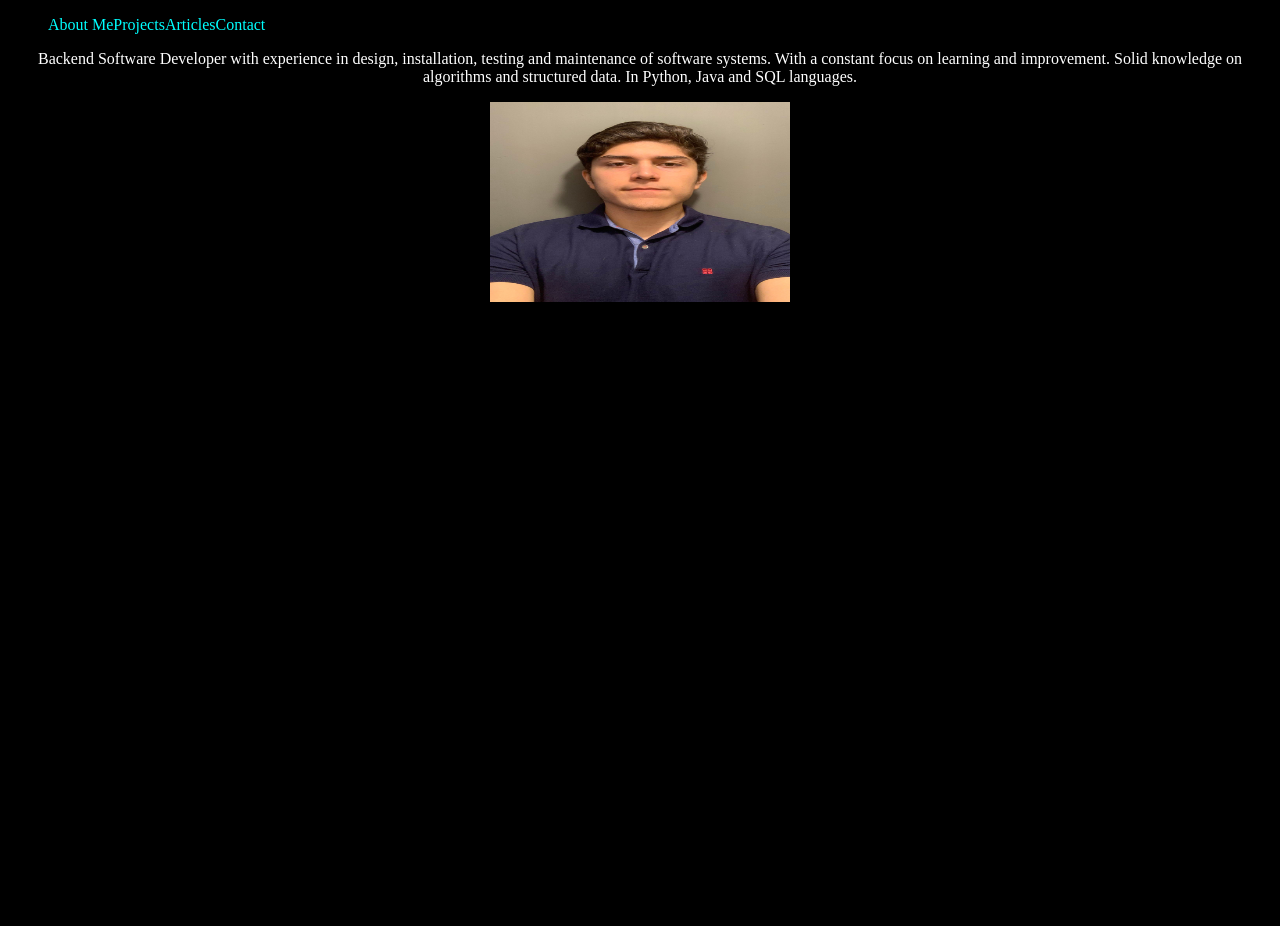
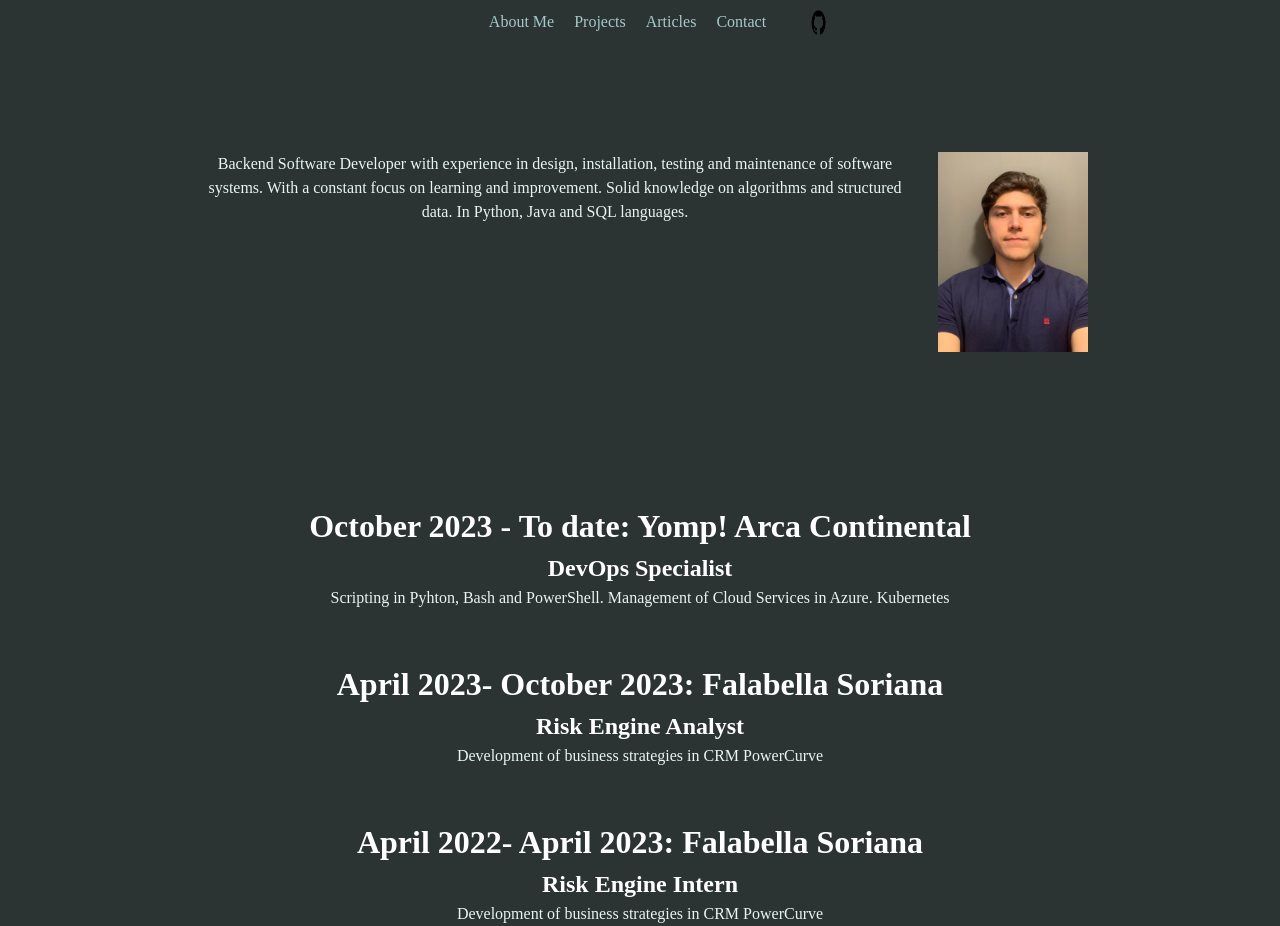
Before and after one commit to jorgehg/web-portfolio, a website built with Vite: page index.html in a window 1280 px wide. Before the commit the page ends 800 px from the top, so only its background shows below. Built offline with nearby package versions, Linux system fonts and the light colour scheme.

Commit message:
New Color Palette. Added info to work-experience. Presentation-card centered. Added github button

```diff
--- a/index.html
+++ b/index.html
@@ -16,18 +16,39 @@
         <li>Projects</li>
         <li>Articles</li>
         <li>Contact</li>
+        <li><a href="https://github.com/jorgehg"><img src="github-logo.png" width="25" height="25"/></a></li>
       </ul>
     </nav>
 
-    <p>
-      Backend Software Developer with experience in design, installation, testing and maintenance of
-      software systems. With a constant focus on learning and improvement.
-      Solid knowledge on algorithms and structured data. In Python, Java and SQL languages.
-    </p>
+    <div class="presentation-card">
+      <p>
+        Backend Software Developer with experience in design, installation, testing and maintenance of
+        software systems. With a constant focus on learning and improvement.
+        Solid knowledge on algorithms and structured data. In Python, Java and SQL languages.
+      </p>
 
-    <img src="public/profile.jpg" alt="Este soy yo" width="300" height="200">
+      <img src="profile.jpg" alt="Este soy yo" width="300" height="200">
+    </div>
+
+    <div class="work-experience">
+      <h1>October 2023 - To date: Yomp! Arca Continental</h1>
+      <h2>DevOps Specialist</h2>
+      <p>Scripting in Pyhton, Bash and PowerShell.
+        Management of Cloud Services in Azure.
+        Kubernetes
+      </p>
+
+      <h1>April 2023- October 2023: Falabella Soriana</h1>
+      <h2>Risk Engine Analyst</h2>
+      <p>Development of business strategies in CRM PowerCurve</p>
+
+      <h1>April 2022- April 2023: Falabella Soriana</h1>
+      <h2>Risk Engine Intern</h2>
+      <p>Development of business strategies in CRM PowerCurve</p>
+    </div>
 
   </div>
 
+  <script type="module" src="./src/main.js"></script>
 </body>
 </html>
--- /dev/null
+++ b/src/main.js
@@ -0,0 +1 @@
+import '../styles/style.css'
--- a/style.css
+++ /dev/null
@@ -1,25 +0,0 @@
-body{
-  background-color: black;
-}
-
-.main{
-text-align: center;
-}
-
-/* .navigation-bar{
-}
- */
-
-ul{
-  color: aqua;
-  list-style: none;
-  display: flex;
-}
-
-ul li {
-  display:inline-block
-}
-
-p{
-  color: white;
-}
--- /dev/null
+++ b/styles/style.css
@@ -0,0 +1,47 @@
+*{
+  margin: 0;
+  line-height: 1.5;
+}
+
+body{
+  background-color: #2C3333;
+}
+
+.main{
+text-align: center;
+}
+
+.work-experience{
+  padding-top: 100px;
+  color: white;
+}
+
+ul{
+  color: #A5C9CA;
+  list-style: none;
+  display: flex;
+  justify-content: center;
+}
+
+.presentation-card{
+  display: flex;
+  padding-top: 100px;
+  width: 70vw;
+  margin: auto;
+}
+
+ul li {
+  margin: 10px;
+}
+
+p{
+  color: #E7F6F2;
+}
+
+img{
+  padding-left: 20px;
+}
+
+h1{
+  padding-top: 50px;
+}
```
Also changed, not shown: main.js (deleted), public/github-logo.png (added).
